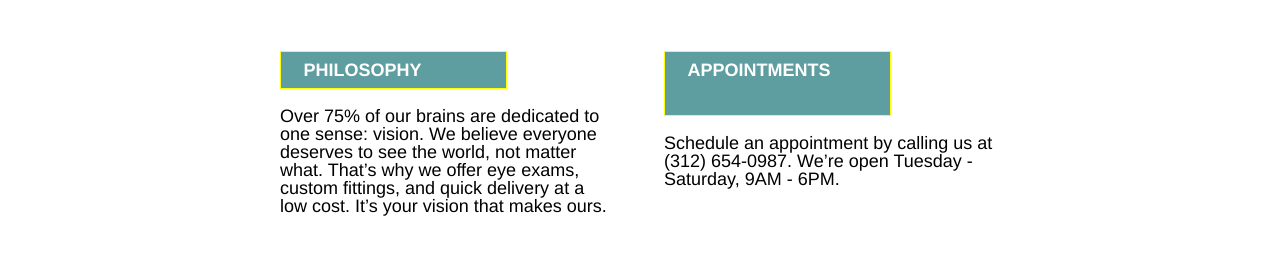
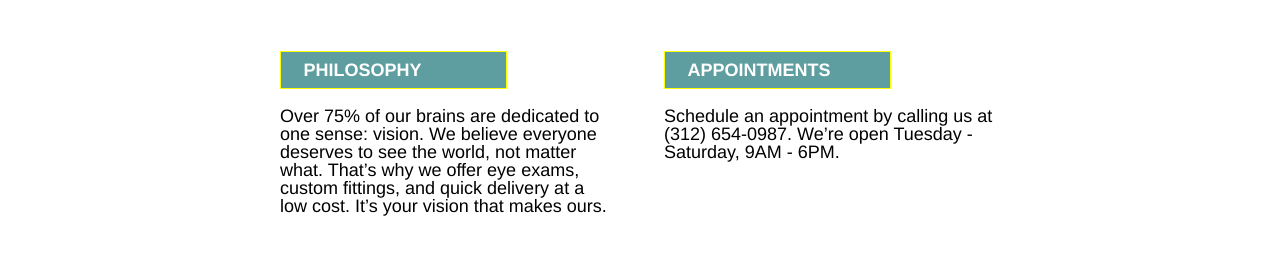
Before and after one commit to jsharris1229/tortoiseshell, a plain HTML site: page index.html in a window 1280 px wide. Shown: the part 759-1014 px from the top of the page. Drawn offline with Linux system fonts and the light colour scheme.

Commit message:
Debug and finish info section.

```diff
--- a/index.html
+++ b/index.html
@@ -62,7 +62,7 @@
     <section #id="information" class="cinformation">
       <div class="sitecontainer infocontainer">
         <div class="infoblock">
-          <div>PHILOSOPHY</div>
+          <div class="infoheader">PHILOSOPHY</div>
           <p>Over 75% of our brains are dedicated to one sense: vision. We believe
             everyone deserves to see the world, not matter what. That’s why we offer
             eye exams, custom fittings, and quick delivery at a low cost. It’s your
@@ -71,7 +71,7 @@
         </div>
 
         <div class="infoblock">
-          <div>APPOINTMENTS</div>
+          <div class="infoheader">APPOINTMENTS</div>
           <p>Schedule an appointment by calling us at (312) 654-0987. We’re open
             Tuesday - Saturday, 9AM - 6PM.
           </p>
--- a/resources/css/style.css
+++ b/resources/css/style.css
@@ -13,10 +13,6 @@ body {
   background-color: white;
 }
 
-:root {
-
-}
-
 section {
   width: 100%;
   display: flex;
@@ -27,13 +23,9 @@ section {
 .sitecontainer {
   width: 960px;
 }
-/*
-<section id="banner" class="cbanner">
-  <div class="sitecontainer">
-    <div class="topmenu">
-      <span class="logotxt">Tortoiseshell Optics</span>
-      <nav>
-*/
+
+/* ***** Banner section
+ */
 .cbanner {
   height: 31rem;
   /* DEBUG: border: 1px solid blue; */
@@ -149,11 +141,12 @@ nav {
 .infoblock {
   display: flex;
   flex-flow: row wrap;
+  align-content: flex-start;
   width: 35%;
   margin: 0 2.5%; /* gives 5% between the two blocks */
 }
 
-.infoblock div {
+.infoheader {
   color: white;
   background-color: cadetblue;
   font-size: 1rem;
@@ -161,6 +154,7 @@ nav {
   padding: .5rem 1.25rem .5rem 1.25rem;
   margin: 0;
   width: 10rem;
+  height: 1rem;
   border: 1px solid yellow;
 }
 
```
